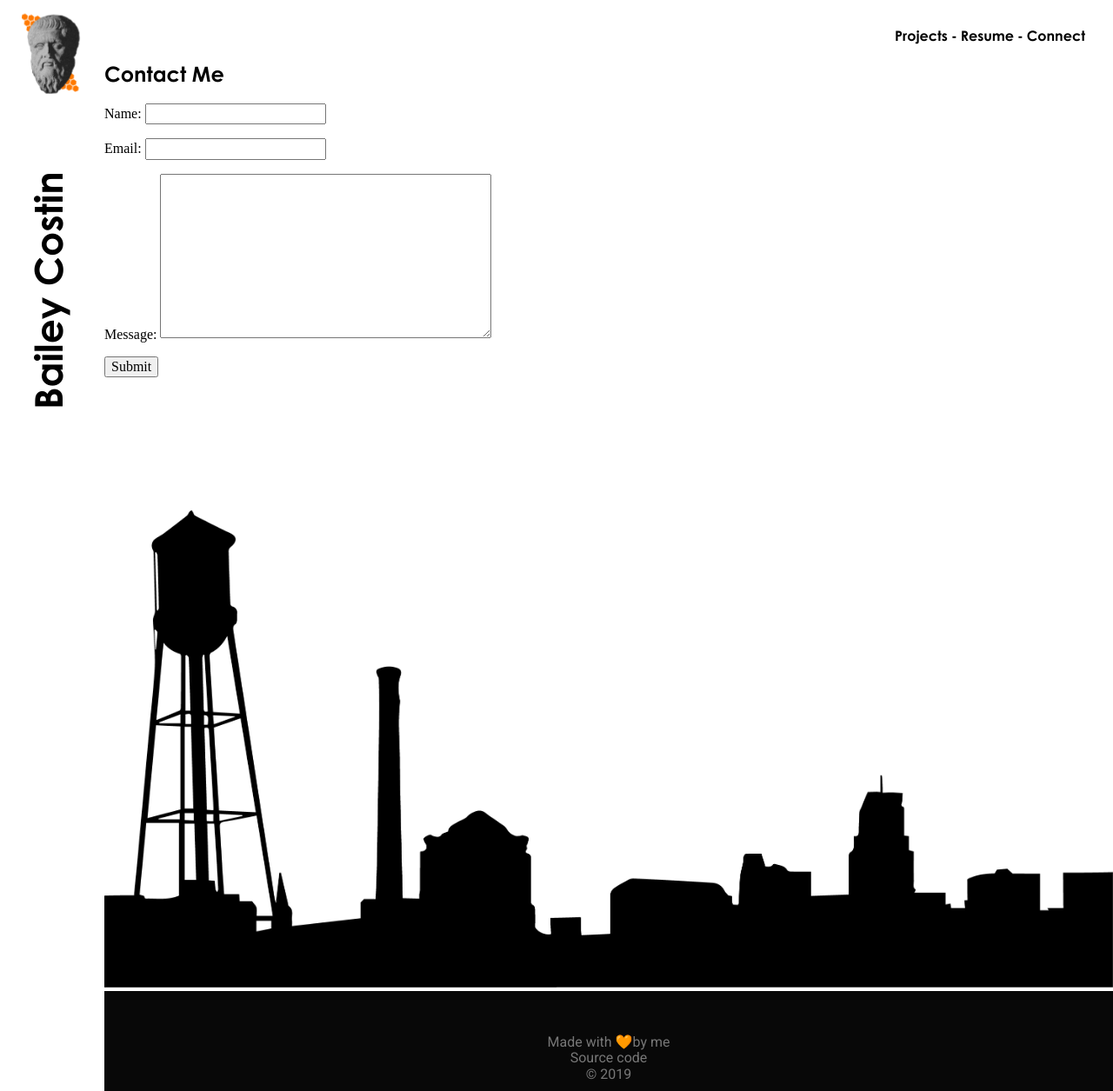
After one commit to bdcostin/portfolio, a Django app: page /contact/ in a window 1280 px wide. The commit adds this page. Shown: the whole page at 87% size. Run offline with Django 3.2, Linux system fonts and the light colour scheme; some libraries are stand-ins or nearby versions.

Commit message:
link resume and contact pages

```diff
--- /dev/null
+++ b/core/forms.py
@@ -0,0 +1,6 @@
+from django import forms
+
+class ContactForm(forms.Form):
+    name = forms.CharField(max_length=100)
+    email = forms.EmailField()
+    message = forms.CharField(widget=forms.Textarea)
--- a/core/templates/base.html
+++ b/core/templates/base.html
@@ -15,6 +15,7 @@
         <link href="https://fonts.googleapis.com/css?family=Fira+Sans:400,500,600,700,800,900&display=swap" rel="stylesheet">
         <link rel="stylesheet" href="https://cdn.rawgit.com/konpa/devicon/df6431e323547add1b4cf45992913f15286456d3/devicon.min.css">
         <link rel="stylesheet" href="animate.min.css">
+        <script type="text/javascript" src="https://platform.linkedin.com/badges/js/profile.js" async defer></script>
         <script src="{% static 'build/bundle.js' %}"></script>
         <script src="js/wow.min.js"></script>
         <script>
@@ -23,14 +24,12 @@
     </head>
     <header>
         <nav>
-            <ul class="flex list flex justify-center mr4">
-                <li class="nav-font ml1 link hover-orange dib pointer">Hello</li>
-                <li class="nav-font ml1">-</li>
+            <ul class="flex list flex justify-end mt4 mr4">
                 <li><a class="nav-font ml1 link hover-orange dib pointer black" href="{% url 'projects' %}">Projects</a></li>
                 <li class="nav-font ml1">-</li>
-                <li class="nav-font ml1 link hover-orange dib pointer">Resume</li>
+                <li><a class="nav-font ml1 link hover-orange dib pointer black" href="{% url 'resume' %}">Resume</a></li>
                 <li class="nav-font ml1">-</li>
-                <li class="nav-font ml1 link hover-orange dib pointer">Connect</li>
+                <li><a class="nav-font ml1 link hover-orange dib pointer black" href="{% url 'contact' %}">Connect</a></li>
             </ul>
         </nav>
     </header>
@@ -43,10 +42,14 @@
                 Bailey Costin
             </div>
             <div class="sidenav-icons">
-                <i class="sidenav-icons-spacing pointer fas fa-home"></i>
+                <a class="sidenav-icons-spacing" href="{% url 'index' %}">
+                    <i class="black pointer fas fa-home"></i>
+                </a>
                 <i id="sidenav-about-spacing" class="sidenav-left-spacing sidenav-icons-spacing pointer fas fa-user"></i>
                 <i class="sidenav-icons-spacing pointer fas fa-project-diagram"></i>
-                <i id="sidenav-contact-spacing" class="sidenav-icons-spacing pointer fas fa-envelope"></i>
+                <a id="sidenav-contact-spacing" class="sidenav-icons-spacing" href="{% url 'contact' %}">
+                    <i class="pointer black fas fa-envelope"></i>
+                </a>
             </div>
         </div>
         <div class="main">
@@ -55,6 +58,12 @@
     </body>
     <footer class="main">
         <img class="mb0" src="{% static '/img/bull_city_skyline.png' %}" alt="">
-        <div class="footer-box"></div>
+        <div class="footer-box">
+            <div class="tc">
+                <div class="body-font gray">Made with 🧡by me</div>
+                <div class="body-font"><a class="gray link" href="https://github.com/bdcostin/portfolio">Source code</a></div>
+                <div class="body-font gray">© 2019</div>
+            </div>
+        </div>
     </footer>
 </html>
--- /dev/null
+++ b/core/templates/contact-me.html
@@ -0,0 +1,12 @@
+{% extends "base.html" %}
+{% load static %}
+
+{% block content %}
+
+<h2 class="header-font">Contact Me</h2>
+<form method="post">
+    {% csrf_token %}
+    {{ form.as_p }}
+    <input type="submit" value="Submit" />
+</form>
+{% endblock %}
--- a/core/templates/index.html
+++ b/core/templates/index.html
@@ -97,10 +97,10 @@
     </section>
 </div>
 <div class="flex">
-    <div class="mt4">
+    <div class="mt3">
         <img id="headshot" src="{% static '/img/headshot.jpg' %}" alt="">
     </div>
-    <div class="black-box tc pa4 mt4">
+    <div class="black-box tc pa4 mt3">
         <h2 class="header-font white">What's this dude's deal? 🤔</h2>
         <p class="body-font white">
             My name is Bailey Costin, and I am a software developer.
--- a/core/urls.py
+++ b/core/urls.py
@@ -4,4 +4,6 @@ from . import views
 urlpatterns = [
     path('', views.IndexView.as_view(), name='index'),
     path('projects/', views.ProjectsView.as_view(), name='projects'),
+    path('contact/', views.contact_me, name='contact'),
+    path('resume/', views.ResumeView.as_view(), name='resume'),
 ]
--- a/core/views.py
+++ b/core/views.py
@@ -1,5 +1,7 @@
 from django.shortcuts import render
 from django.views.generic import TemplateView, ListView
+from django.http import HttpResponse
+from .forms import ContactForm
 
 # Create your views here.
 
@@ -8,3 +10,17 @@ class IndexView(TemplateView):
 
 class ProjectsView(ListView):
     template_name = "projects.html"
+
+def contact_me(request):
+    if request.method == 'POST':
+        form = ContactForm(request.POST)
+        if form.is_valid():
+            # send email code goes here
+            return HttpResponse('Thanks for contacting me!')
+    else:
+        form = ContactForm()
+
+    return render(request, 'contact-me.html', {'form': form})
+
+class ResumeView(TemplateView):
+    template_name = "resume.html"
--- a/static/css/styles.css
+++ b/static/css/styles.css
@@ -52,14 +52,13 @@
     line-height: 100px;
     text-align: center;
     color: #FF7900;
-    min-height: 600px;
+    min-height: 650px;
     display: flex;
     justify-content: center;
 }
 
 .font-weight {
     font-weight: 100;
-    /* transform: scale(0.2) */
     transition: transform 0.2s;
 }
 
@@ -94,10 +93,14 @@ section {
 .sidenav-icons {
     display: flex;
     font-size: 30px;
-    margin-top: 420px;
+    margin-top: 430px;
     margin-left: 40px;
     flex-direction: column;
     justify-content: center;
+}
+
+.fas:hover {
+    color: #FF7900;
 }
 
 .sidenav-icons-spacing {
@@ -241,7 +244,7 @@ section {
 
 .footer-box {
     width: 100%;
-    padding: 50px;
+    padding: 50px 50px 10px 50px;
     margin-top: 0;
     background-color: #080808;
 }
```
Also changed, not shown: core/templates/resume.html (added, +11 -0 lines).
